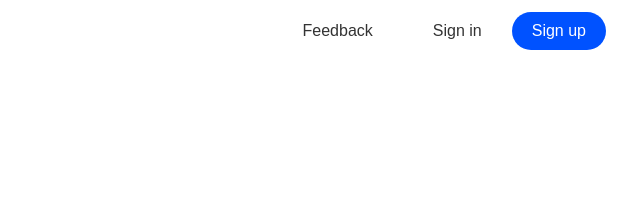
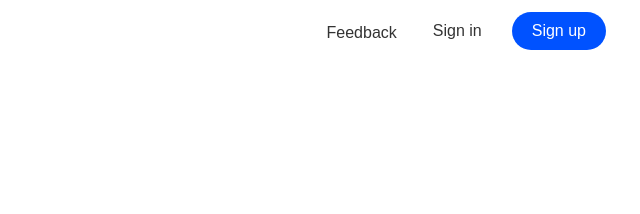
Before and after one commit to samoradeng/moonfolio, a website: page index.html in a window 1280 px wide. Shown: the top 214 px of the page, 640-1280 px from the left. Drawn offline with nearby package versions, Linux system fonts and the light colour scheme; no server answers; a script that the page names is missing.

Commit message:
Update styles.css

```diff
--- a/styles.css
+++ b/styles.css
@@ -16,6 +16,8 @@
     width: 32px;
     height: auto;
 }
+
+
 
 .user-dropdown {
     display: none;
@@ -234,6 +236,7 @@ header {
 .header-nav {
     display: flex;
     align-items: center;
+    justify-content: flex-end;
 }
 
 .auth-button {
@@ -621,6 +624,10 @@ th {
     .auth-button.sign-up {
         padding: 6px 20px;
         font-size: 14px;
+    }
+
+    #feedbackButton {
+        display: block; /* Ensure it displays in the dropdown */
     }
 
     .dashboardTotals {
@@ -1030,13 +1037,11 @@ th {
 /* Feedback button */
 #feedbackButton {
     color: #333333;
-    padding-left: 20px;
-    padding-right: 20px;
-    padding-top: 10px;
-    padding-bottom: 10px;
-    border-radius: 24px;
-    margin-right: 10px;
+    border-radius: 8px;
+    margin: 20px auto 0;
+    margin-top: 4px;
 }
+
 
 #feedbackButton:hover {
     background-color: rgb(224, 236, 252);
```
